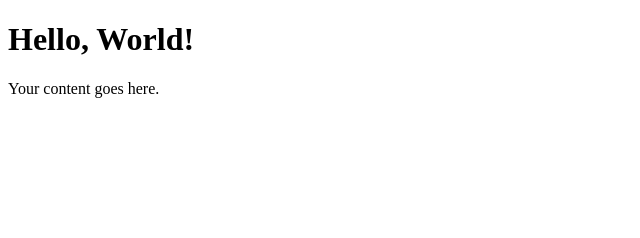
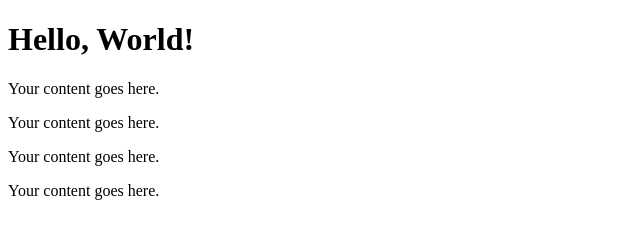
Before and after one commit to Maruthikrishnan/apps, a plain HTML site: page about.html in a window 1280 px wide. Shown: the whole page, without its empty margins (0-640 px from the left). Drawn offline with Linux system fonts and the light colour scheme.

Commit message:
Update about.html

```diff
--- a/about.html
+++ b/about.html
@@ -10,6 +10,9 @@
 
     <h1>Hello, World!</h1>
     <p>Your content goes here.</p>
+    <p>Your content goes here.</p>
+    <p>Your content goes here.</p>
+    <p>Your content goes here.</p>
 
 
 </body>
```
